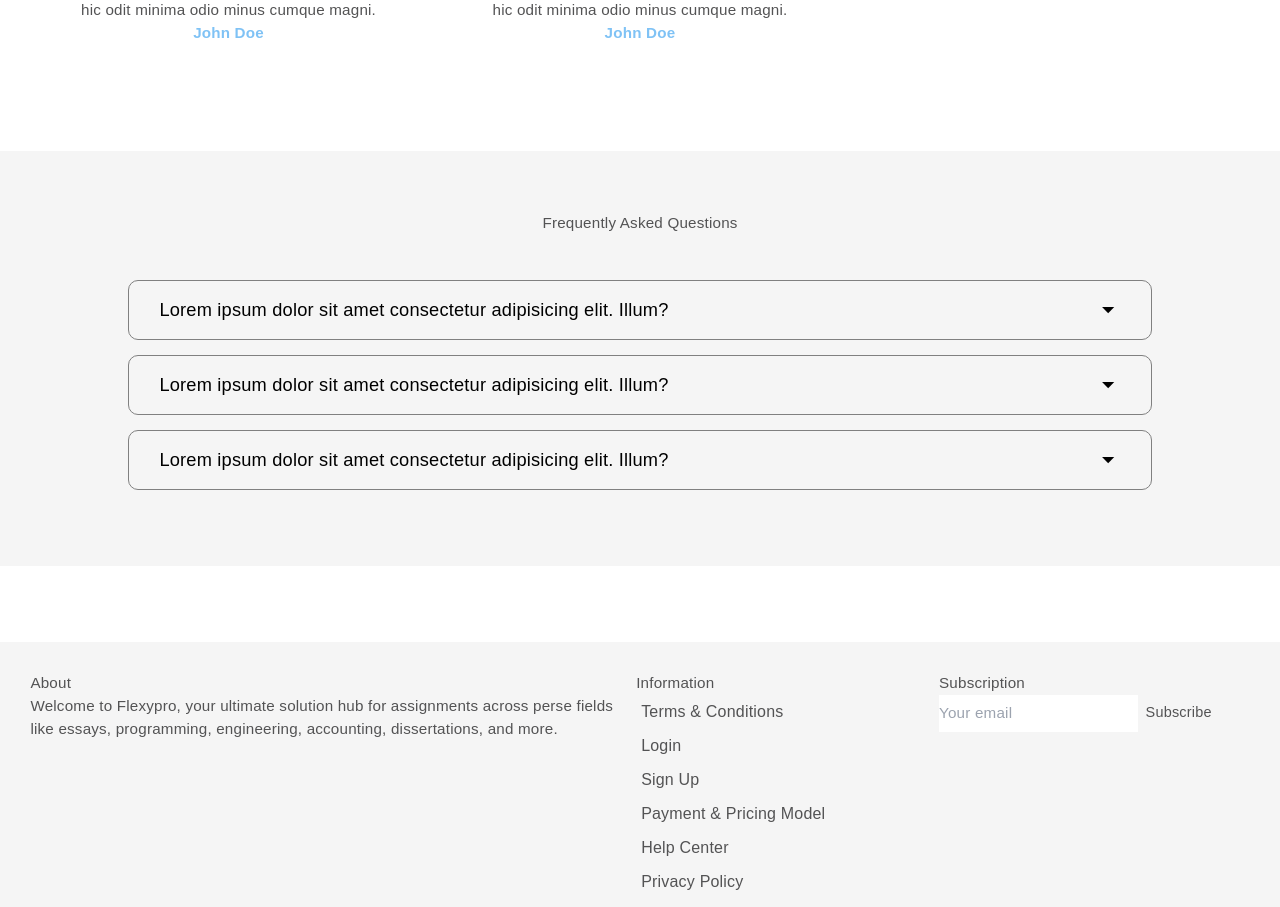
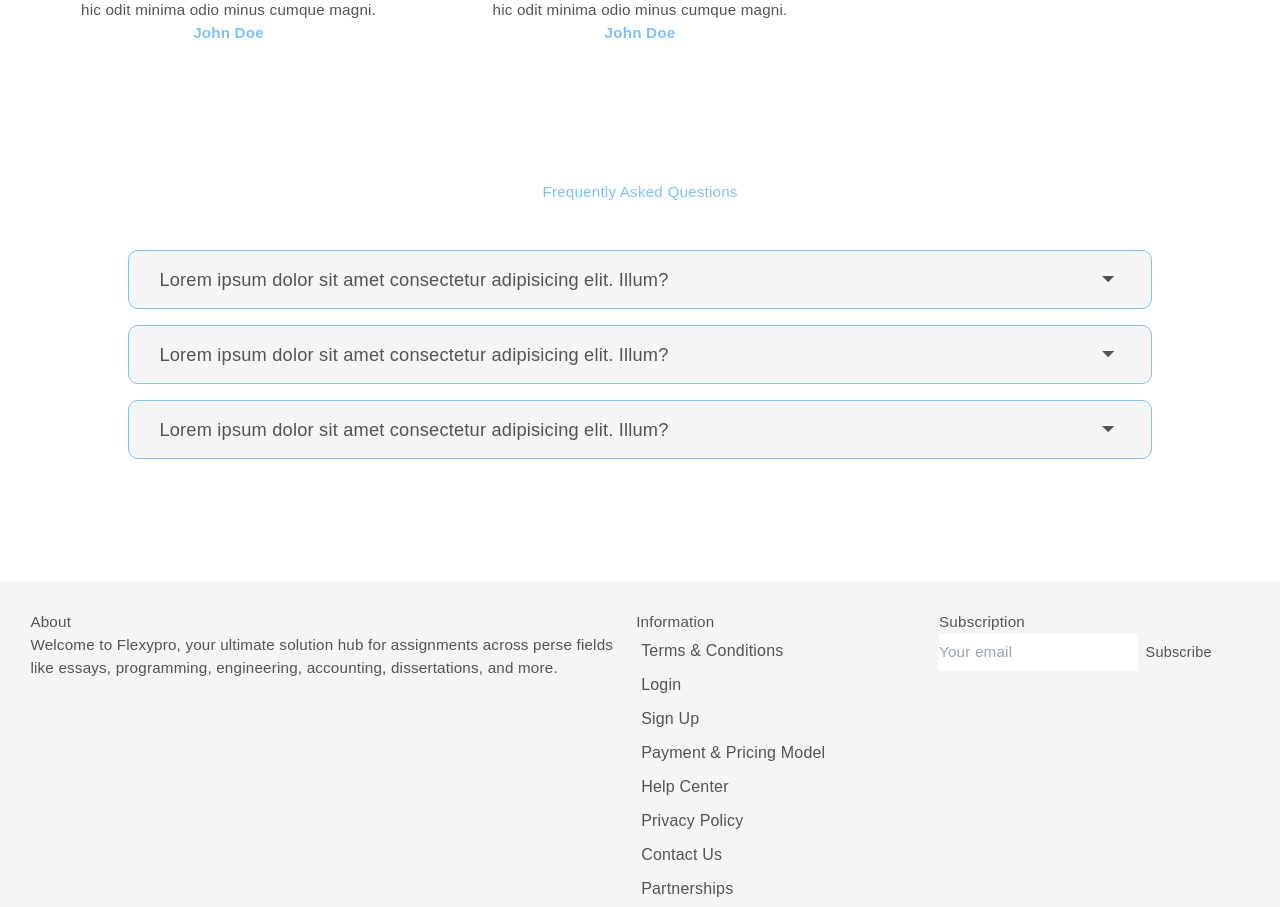
Before and after one commit to Gigitise/landing-page, a React (Vite) app: page / in a window 1280 px wide. Shown: the part 8920-9827 px from the top of the page. Built offline with nearby package versions, Linux system fonts and the light colour scheme.

Commit message:
Update FAQ CSS styles

```diff
--- a/src/components/faq/faq.css
+++ b/src/components/faq/faq.css
@@ -4,10 +4,12 @@
     flex-direction: column;
     align-items: center;
     padding: 4rem  0;
-    margin: 2rem 0;
-    background-color: #f5f5f5;
+    /* margin: 2rem 0; */
+    /* background-color: #f5f5f5; */
 }
-
+.faq-main-container h1{
+    color: var(--secondary-color);
+}
 .faq-container{
     margin-top: 2rem;
     width: 80%;
@@ -22,12 +24,12 @@
     align-items: center;
     /* font-weight: bold; */
     background-color:  #f5f5f5;
-    color: #000;
+    color: var(--text-color);
     cursor: pointer;
     font-size: 1.2rem;
     width: 100%;
     padding: 1rem 2rem;
-    border: 1px solid grey;
+    border: 1px solid var(--secondary-color);
     border-radius: 10px;
     outline: none;
     text-align: left;
```
